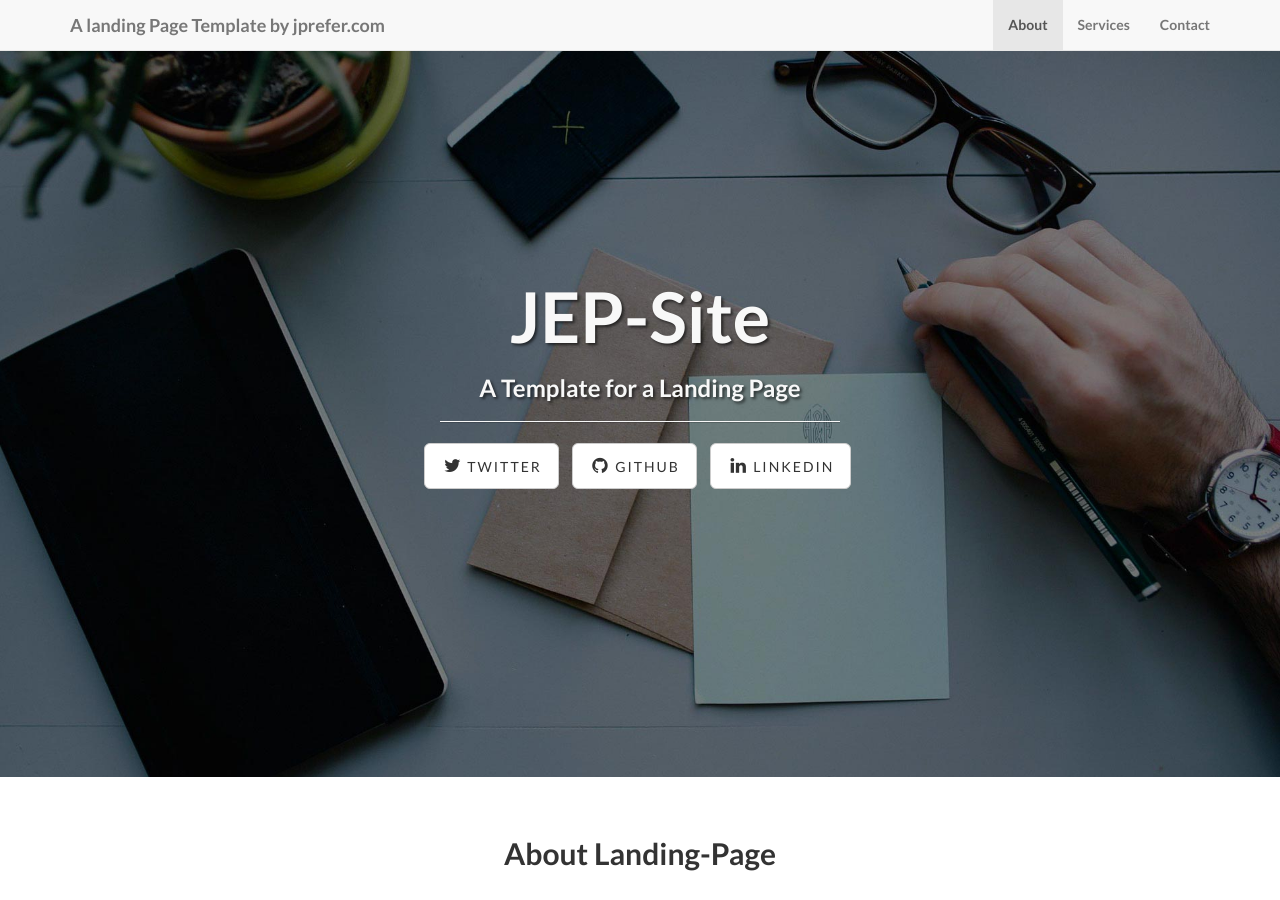
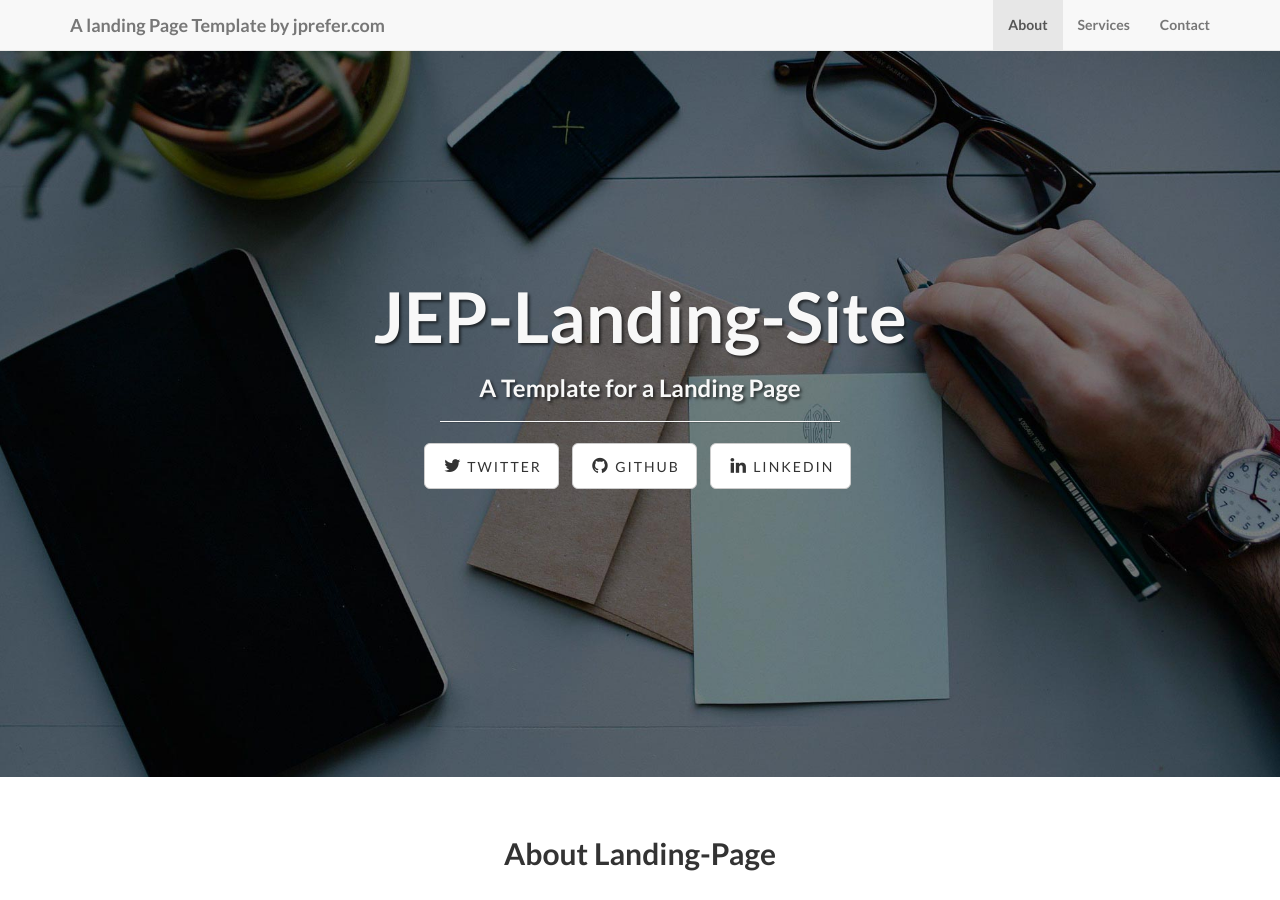
Before and after one commit to jprefer/jep-landing, a Jekyll site: the page built from index.html, in a window 1280 px wide and 900 px high. Built offline with Jekyll 4.4.1, drawn with Linux system fonts in a browser that asks for light colours.

Commit message:
change site name

```diff
--- a/_config.yml
+++ b/_config.yml
@@ -8,7 +8,7 @@ collections:
   uploads:
     title: Uploads
     output: true
-url: http://site.jprefer.com
+url: http://landing.jprefer.com
 email: john@jprefer.com
 author: John Prefer
 description: 'This is my new test site with a downloaded theme from Jeckyll
--- a/index.html
+++ b/index.html
@@ -1,5 +1,5 @@
 ---
-title: JEP-Site
+title: JEP-Landing-Site
 layout: default
 subTitle: A Template for a Landing Page
 ---
```
Also changed, not shown: 2 other files.
